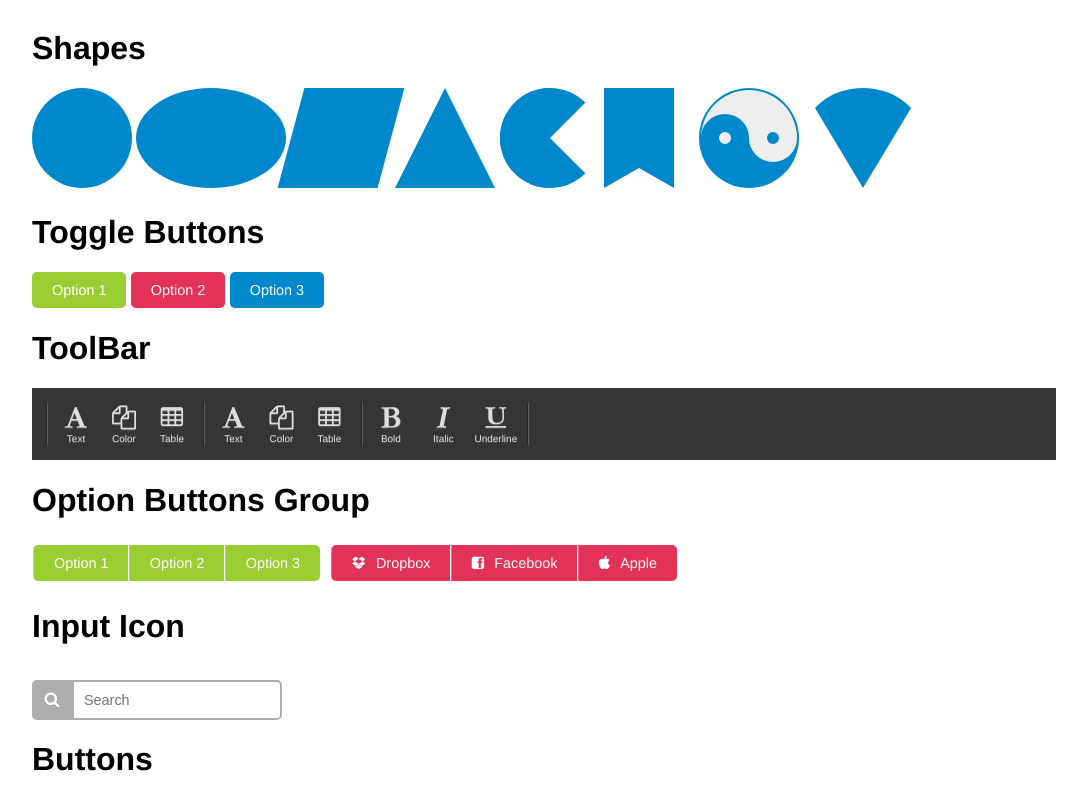
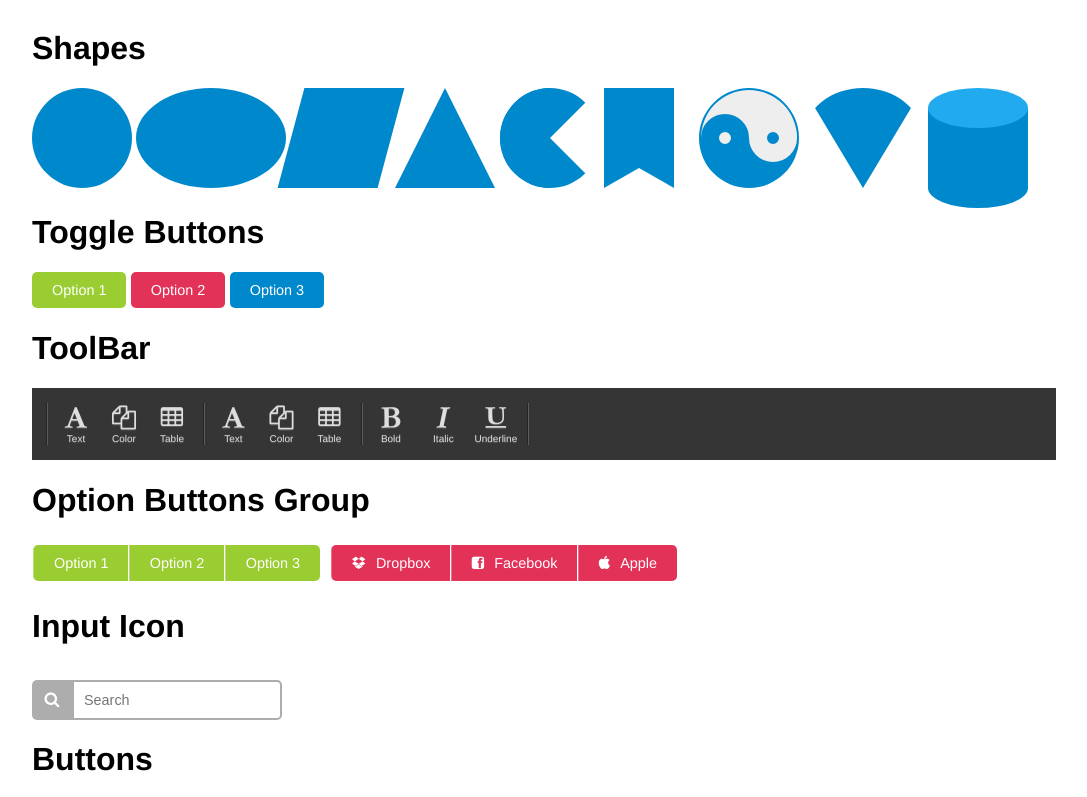
Before and after one commit to sumitnsit/MyBootstrap, a plain HTML site: page index.html in a window 1280 px wide. Shown: the top 797 px of the page, without its empty margins (96-1183 px from the left). Drawn offline with Linux system fonts and the light colour scheme.

Commit message:
Cylinder shape

```diff
--- a/index.html
+++ b/index.html
@@ -29,6 +29,7 @@
 		<div class="shape_flag"></div>
 		<div class="yang"></div>
 		<div class="cone"></div>
+		<div class="cylinder"></div>
 
 		<h1>Toggle Buttons</h1>
 
--- a/mybootstrap.css
+++ b/mybootstrap.css
@@ -120,6 +120,34 @@ box-sizing: border-box;
 border-left: 60px solid transparent;
 border-right: 60px solid transparent;
 border-radius: 50%;
+}
+
+.cylinder{
+		position: relative;
+	display: inline-block;
+	width: 100px;
+	height: 80px;
+	background-color: #0088CC;
+}
+
+.cylinder:after{
+position: absolute;
+background-color: #0088CC;
+content: '';
+width: 100%;
+height: 40px;
+border-radius: 50%;
+bottom: -20px;
+}
+
+.cylinder:before{
+	position: absolute;
+	background-color: #22AAEE;
+	content: '';
+	width: 100%;
+	height: 40px;
+	border-radius: 50%;
+	top: -20px;
 }
 
 .k_select:after{
```
